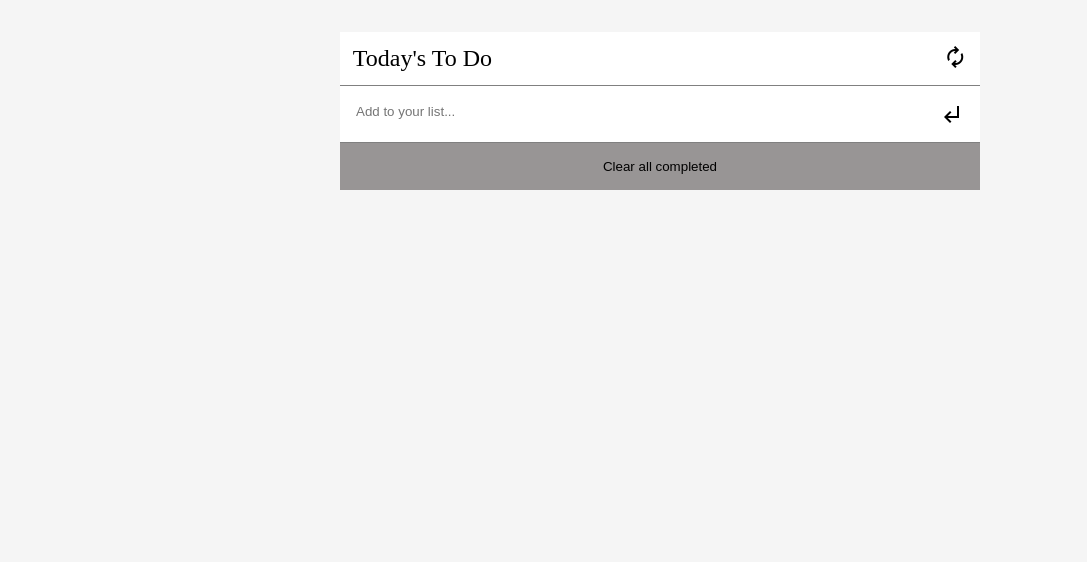
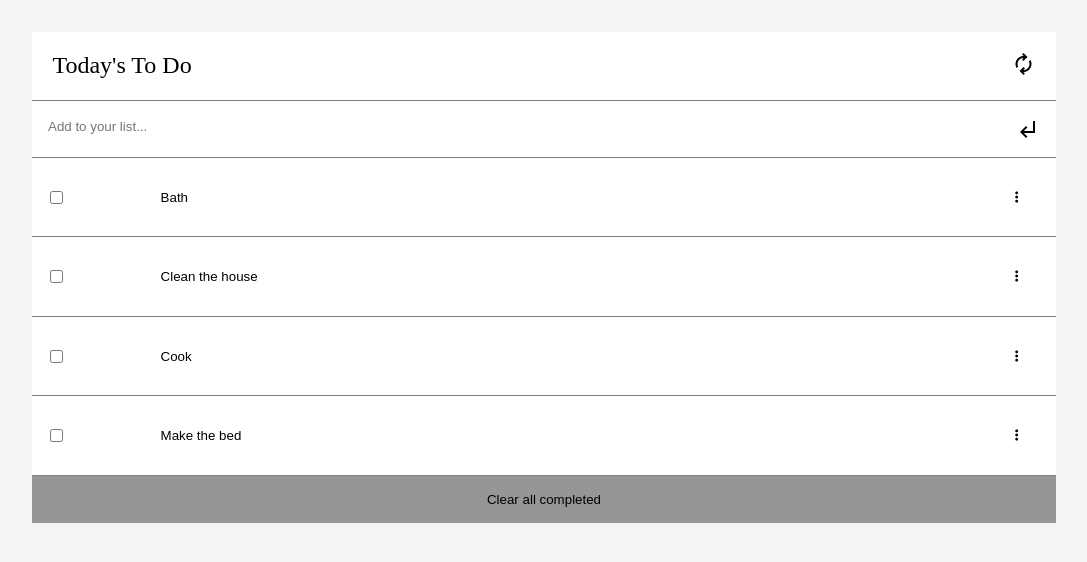
Before and after one commit to RitaDee/To-do-list, a website built with webpack: page src/index.html in a window 1280 px wide. Shown: the top 562 px of the page, without its empty margins (12-1099 px from the left). Built offline with nearby package versions, Linux system fonts and the light colour scheme.

Commit message:
Create To-do-list dynamically

```diff
--- a/src/index.html
+++ b/src/index.html
@@ -5,6 +5,7 @@
     <meta http-equiv="X-UA-Compatible" content="IE=edge" />
     <meta name="viewport" content="width=device-width, initial-scale=1.0" />
     <title>To-do-list</title>
+    <script src="https://kit.fontawesome.com/70657c6fc0.js" crossorigin="anonymous"></script>
     <link
       rel="stylesheet"
       href="https://fonts.googleapis.com/css2?family=Material+Symbols+Outlined:opsz,wght,FILL,GRAD@20..48,100..700,0..1,-50..200"
@@ -14,7 +15,7 @@
     <section>
        <div class="title">
         <h1>Today's To Do</h1>
-        <button class="autorenew">
+        <button type="submit" class="autorenew">
           <span class="material-symbols-outlined"> autorenew </span>
         </button>
       </div>
@@ -25,8 +26,12 @@
       </form>
     <span class="material-symbols-outlined"> subdirectory_arrow_left </span>
     </div>
+
+    <div class="to-do-items"></div>
+    <p class="message"></p>
+
     <div class="btn-clear">
-      <button>Clear all completed</button>
+      <button type="submit">Clear all completed</button>
     </div>
 
     </section>
--- a/src/index.js
+++ b/src/index.js
@@ -2,37 +2,37 @@ import './style.css';
 
 const array = [
     {
-        description: 'Wash plate',
-        completed: false,
-        index: 0,
+        description: 'Make the bed',
+        completed: true,
+        index: 4,
     },
     {
-        description: 'Wash plate',
+        description: 'Clean the house',
         completed: false,
-        index: 0,
+        index: 2,
     },
     {
-        description: 'Wash plate',
+        description: 'Bath',
         completed: false,
-        index: 0,
-    }
+        index: 1,
+    },
+    {
+        description: 'Cook',
+        completed: true,
+        index: 3,
+    },
 ];
 
-const guestSpeakers = document.querySelector('.speakers-container');
+array.sort((a, b) => a.index - b.index);
 
-for (let i = 0; i < speakers.length; i += 1) {
-  let visibleImg = 'show';
-  if (i > 1) {
-    visibleImg = 'hide';
-  }
-  guestSpeakers.innerHTML += `
-  <div class="${visibleImg} speakers" id="speak">
-    <div><img src="${speakers[i].speakerImg}" alt="image"></div>
-            <div class="speaker-info">
-            <h3>${speakers[i].speakerName}</h3>
-            <h4>${speakers[i].speakerPost}</h4>
-            <span class="speaker-bar"></span>
-            <p>${speakers[i].speakerInfo}</p>
-             </div>
-             </div>`;
+const toDo = document.querySelector('.to-do-items');
+for (let i = 0; i < array.length; i += 1) {
+  toDo.innerHTML += `
+  <div class="list-items"
+    <div>
+    <input type="checkbox">
+    <input class="desc" value="${array[i].description}">
+    <button class="btn-more"><i class="fa-solid fa-ellipsis-vertical"></i></button>
+    </div>
+    </div>`;
 }
--- a/src/style.css
+++ b/src/style.css
@@ -12,8 +12,8 @@ body {
 
 section {
   background-color: #fff;
-    margin: 24px auto;
-    width: 50%;
+  margin: 24px 12px;
+  width: 80%;
   box-shadow: 2px 2px whitesmoke;
 }
 
@@ -49,7 +49,7 @@ input {
 }
 
 .btn-clear {
-   background-color:rgb(152, 149, 149);;
+  background-color: rgb(152, 149, 149);
 }
 
 .btn-clear button {
@@ -58,3 +58,16 @@ input {
   display: block;
   background-color: rgb(152, 149, 149);
 }
+
+.list-items {
+  padding: 12px 18px;
+  border-bottom: 1px solid gray;
+  display: flex;
+  align-items: center;
+  justify-content: space-between;
+  flex-direction: row;
+}
+
+.desc {
+    padding-right: 35rem;
+}
```
Also changed, not shown: dist/index.html, dist/main.js. Lines whose indentation alone changed are shown as unchanged.
